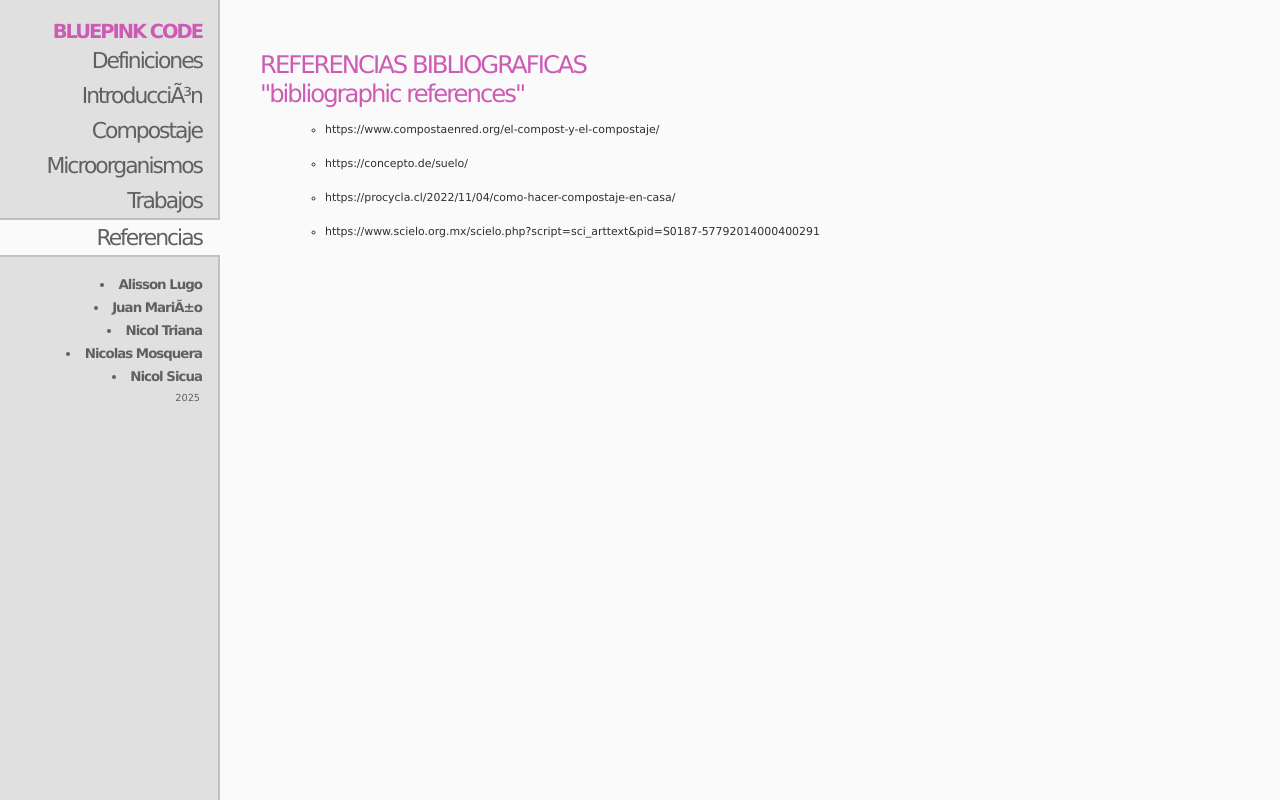
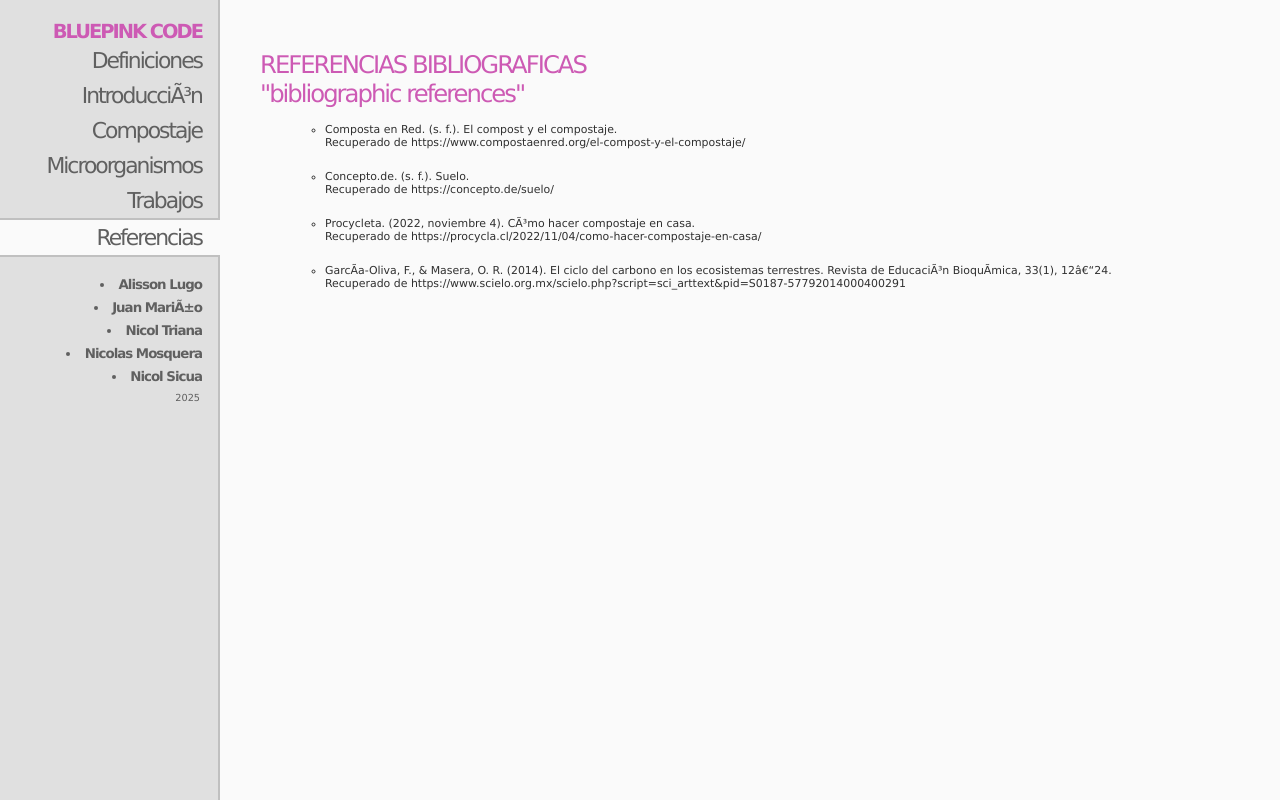
Before and after one commit to Sicoro268/stem, a plain HTML site: page links.html in a window 1280 px wide. Drawn offline with Linux system fonts and the light colour scheme.

Commit message:
correcciones

```diff
--- a/links.html
+++ b/links.html
@@ -22,10 +22,10 @@
 <div id="content">
   <h3>REFERENCIAS BIBLIOGRAFICAS<br>"bibliographic references"</h3>
   <ul>
-    <li>https://www.compostaenred.org/el-compost-y-el-compostaje/</li><br>
-    <li>https://concepto.de/suelo/</li><br>
-    <li>https://procycla.cl/2022/11/04/como-hacer-compostaje-en-casa/</li><br>
-    <li>https://www.scielo.org.mx/scielo.php?script=sci_arttext&pid=S0187-57792014000400291</li>
+    <li>Composta en Red. (s. f.). El compost y el compostaje.<br>Recuperado de https://www.compostaenred.org/el-compost-y-el-compostaje/</li><br>
+    <li>Concepto.de. (s. f.). Suelo.<br>Recuperado de https://concepto.de/suelo/</li><br>
+    <li>Procycleta. (2022, noviembre 4). Cómo hacer compostaje en casa.<br>Recuperado de https://procycla.cl/2022/11/04/como-hacer-compostaje-en-casa/</li><br>
+    <li>García-Oliva, F., & Masera, O. R. (2014). El ciclo del carbono en los ecosistemas terrestres. Revista de Educación Bioquímica, 33(1), 12–24.<br>Recuperado de https://www.scielo.org.mx/scielo.php?script=sci_arttext&pid=S0187-57792014000400291</li>
   </ul>
 </div>
 </body>
```
Also changed, not shown: example.html (+1 -0 lines), home.html (+1 -1 lines), img/microO.jpg (added).
